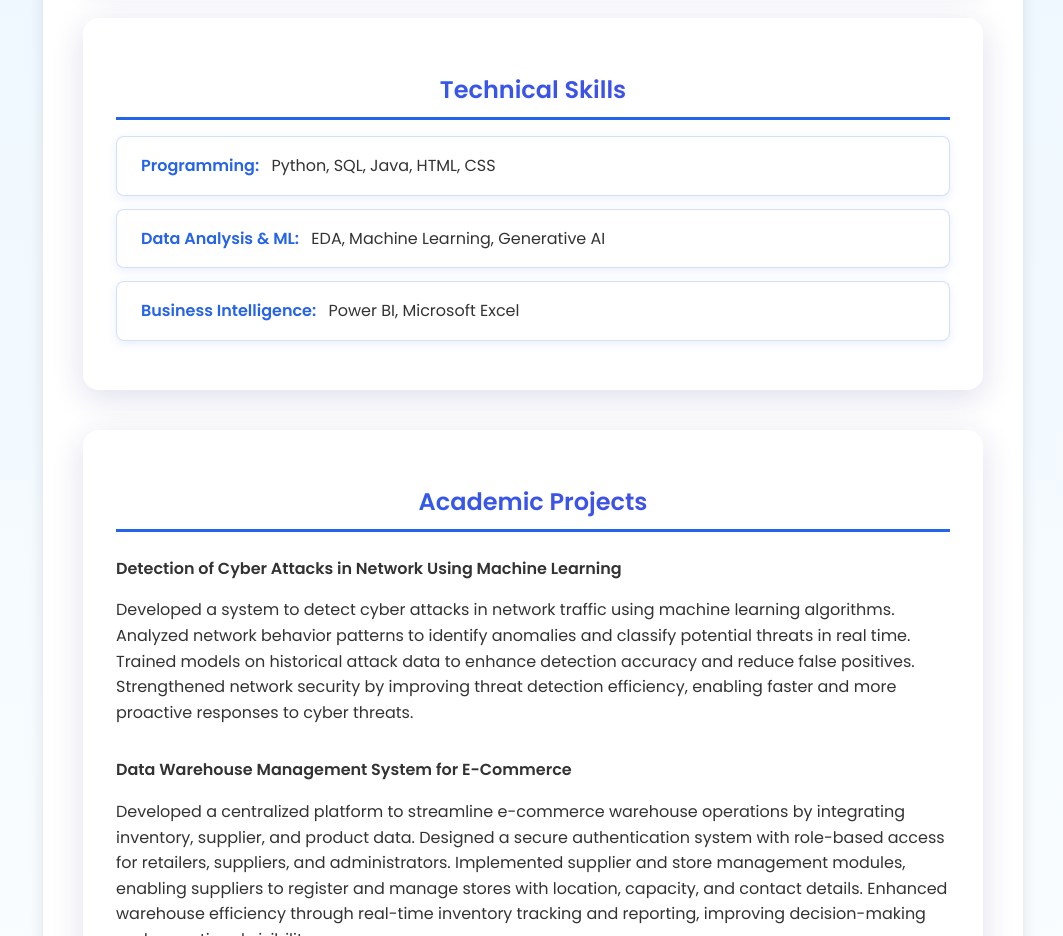
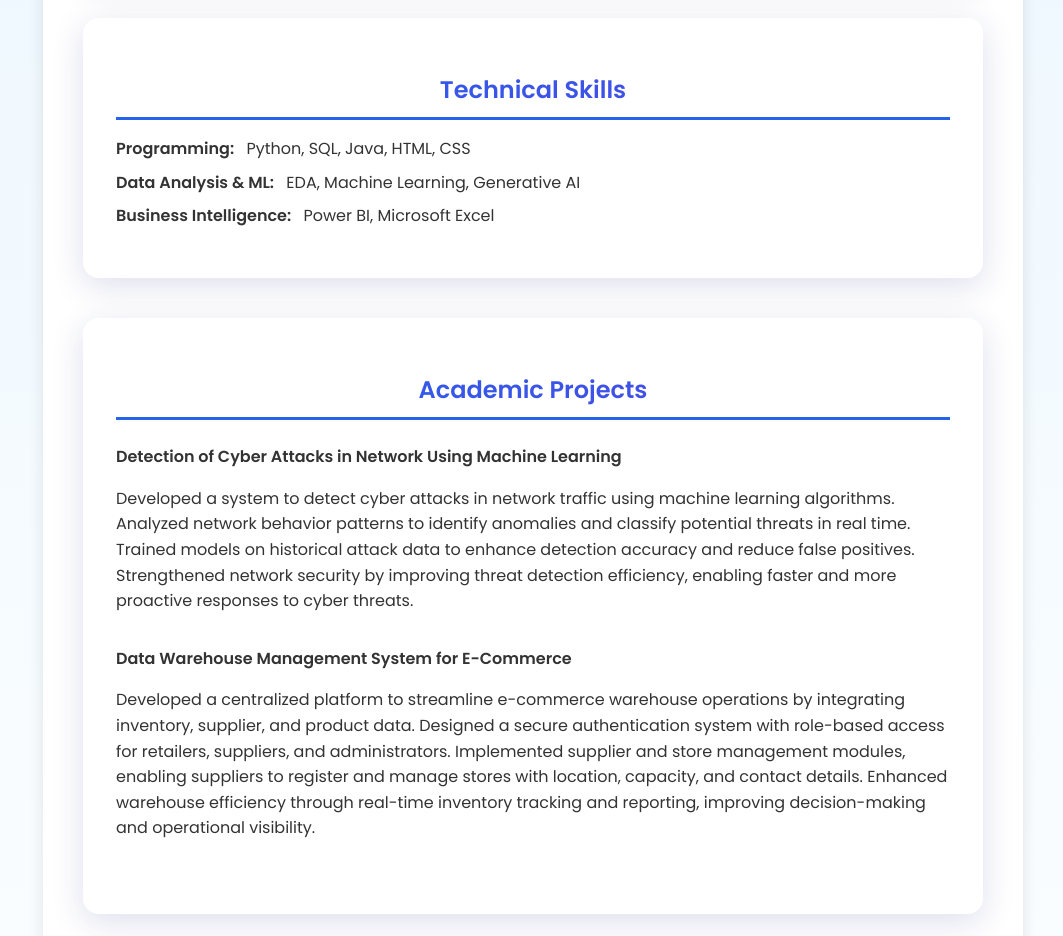
Before and after one commit to KeerthiSagi/Personal_Profile, a plain HTML site: page index.html in a window 1280 px wide. Shown: the part 1400-2336 px from the top of the page, without its empty margins (107-1170 px from the left). Drawn offline with Linux system fonts and the light colour scheme.

Commit message:
Updated resume webpage with new styles

```diff
--- a/styles.css
+++ b/styles.css
@@ -104,18 +104,12 @@ section:hover {
 /* Skills section enhancement */
 #skills ul li {
     display: block;
-    margin: 0.8rem 0;
-    padding: 1rem 1.5rem;
-    background: white;
-    color: #333;
-    border-radius: 8px;
+    margin: 0.5rem 0;
+    padding: 0;
     font-size: 1rem;
-    box-shadow: 0 3px 10px rgba(37, 99, 235, 0.1);
-    border: 1px solid rgba(37, 99, 235, 0.2);
 }
 
 #skills ul li strong {
-    color: #2563eb;
     margin-right: 0.5rem;
 }
 
```
